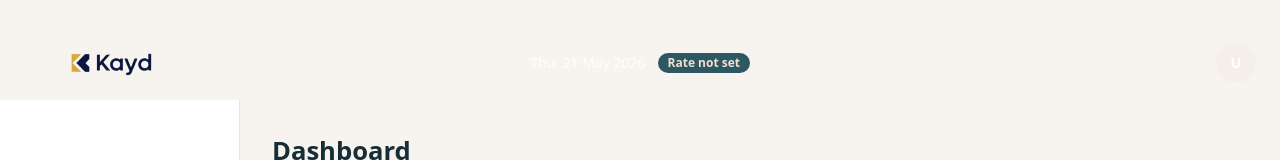
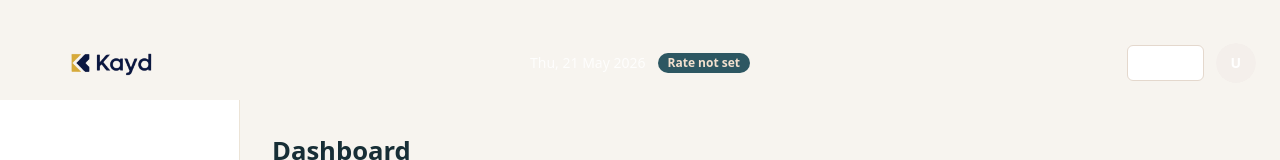
Before and after one commit to chefnoname/kayd, a Next.js app: page /dashboard in a window 1280 px wide. Shown: the top 160 px of the page. Built offline with nearby package versions, Linux system fonts and the light colour scheme; no server answers.

Commit message:
logic to deal with invite user on clientside

```diff
--- a/app/(auth)/login/page.tsx
+++ b/app/(auth)/login/page.tsx
@@ -1,6 +1,6 @@
 "use client";
 
-import { useState } from "react";
+import { useState, useEffect } from "react";
 import { useRouter } from "next/navigation";
 import Link from "next/link";
 import { createClient } from "@/lib/supabase";
@@ -20,6 +20,33 @@ export default function LoginPage() {
   const [password, setPassword] = useState("");
   const [error, setError] = useState<string | null>(null);
   const [loading, setLoading] = useState(false);
+
+  // Handle implicit-flow invite/recovery links that Supabase sends as
+  // URL fragments: /login#access_token=...&refresh_token=...&type=invite
+  // Fragments are client-side only, so this must run in a useEffect.
+  useEffect(() => {
+    const hash = window.location.hash.substring(1);
+    if (!hash) return;
+
+    const params = new URLSearchParams(hash);
+    const accessToken = params.get("access_token");
+    const refreshToken = params.get("refresh_token");
+    const type = params.get("type");
+
+    if (!accessToken || !refreshToken) return;
+
+    supabase.auth
+      .setSession({ access_token: accessToken, refresh_token: refreshToken })
+      .then(({ error: sessionError }) => {
+        if (sessionError) return;
+        if (type === "invite" || type === "recovery") {
+          router.push("/set-password");
+        } else {
+          router.push("/dashboard");
+        }
+      });
+  // eslint-disable-next-line react-hooks/exhaustive-deps
+  }, []);
 
   async function onSubmit(e: React.FormEvent) {
     e.preventDefault();
--- a/app/(dashboard)/dashboard/page.tsx
+++ b/app/(dashboard)/dashboard/page.tsx
@@ -15,7 +15,6 @@ import {
 import { QuickActions } from "@/components/dashboard/QuickActions";
 import type { DailyBalance } from "@/components/dashboard/types";
 import { formatLongDate, toDateString, usdToGbp } from "@/lib/utils";
-import { startOnboardingTour } from "@/lib/tour";
 import styles from "./dashboard.module.css";
 
 function yesterdayDate(): Date {
@@ -141,23 +140,6 @@ export default function DashboardPage() {
     );
     setLoadingActivity(false);
 
-    // Auto-start the onboarding tour on first ever load.
-    // Runs here (after all data is fetched) so every tour anchor is in the DOM.
-    const {
-      data: { user: currentUser },
-    } = await supabase.auth.getUser();
-    if (currentUser) {
-      const { data: staffRow } = await supabase
-        .from("staff_users")
-        .select("has_seen_tour")
-        .eq("id", currentUser.id)
-        .maybeSingle();
-      // Treat null row, has_seen_tour=false, and has_seen_tour=undefined
-      // all as "not yet seen" so the tour always fires on first signup.
-      if (staffRow?.has_seen_tour !== true) {
-        setTimeout(() => startOnboardingTour(), 400);
-      }
-    }
   }, [today, yesterday]);
 
   useEffect(() => {
--- a/components/layout/AppHeader.module.css
+++ b/components/layout/AppHeader.module.css
@@ -77,6 +77,22 @@
   letter-spacing: 0.03em;
 }
 
+.howToBtn {
+  background: transparent;
+  border: 1px solid rgba(255, 255, 255, 0.35);
+  color: #fff;
+  font-size: 0.8rem;
+  font-weight: 600;
+  letter-spacing: 0.03em;
+  white-space: nowrap;
+}
+
+.howToBtn:hover {
+  background: rgba(255, 255, 255, 0.1);
+  border-color: rgba(255, 255, 255, 0.6);
+  color: #fff;
+}
+
 .logoutItem {
   color: #c0392b;
 }
--- a/components/layout/AppHeader.tsx
+++ b/components/layout/AppHeader.tsx
@@ -18,6 +18,7 @@ import {
 } from "@/components/ui/dropdown-menu";
 import { formatLongDate, toDateString } from "@/lib/utils";
 import { startOnboardingTour } from "@/lib/tour";
+import { Button } from "@/components/ui/button";
 import styles from "./AppHeader.module.css";
 
 export function AppHeader() {
@@ -89,6 +90,14 @@ export function AppHeader() {
       </div>
 
       <div className={styles.user}>
+        <Button
+          variant="outline"
+          size="sm"
+          className={styles.howToBtn}
+          onClick={() => startOnboardingTour()}
+        >
+          How To
+        </Button>
         <DropdownMenu>
           <DropdownMenuTrigger asChild>
             <button className={styles.avatarBtn} aria-label="Open user menu">
@@ -105,9 +114,6 @@ export function AppHeader() {
             <DropdownMenuItem asChild>
               <Link href="/dashboard/profile">Profile</Link>
             </DropdownMenuItem>
-            <DropdownMenuItem onSelect={() => startOnboardingTour()}>
-              Replay tour
-            </DropdownMenuItem>
             <DropdownMenuSeparator />
             <DropdownMenuItem onSelect={onLogout} className={styles.logoutItem}>
               Log out
```
